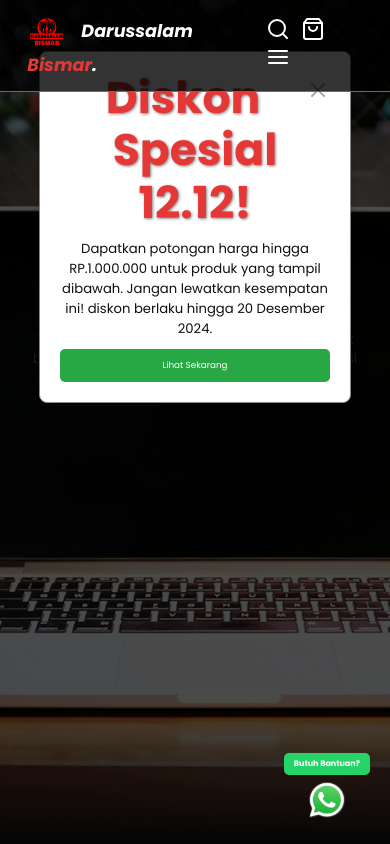
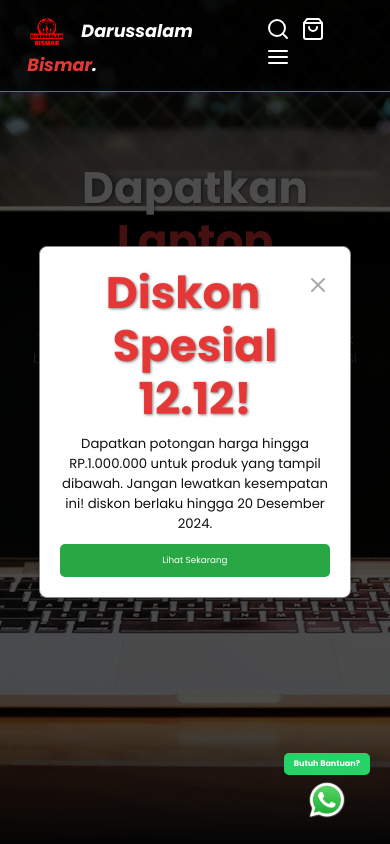
Before and after one commit to the-Tri-cyber/darbis, a plain HTML site: page index.html in a window 390 px wide. Shown: the top 844 px of the page. Drawn offline with nearby package versions, Linux system fonts and the light colour scheme.

Commit message:
responsive modal box

```diff
--- a/css/style.css
+++ b/css/style.css
@@ -547,6 +547,8 @@ footer .credit a {
 
 .modal {
   display: none; /* Tersembunyi secara default */
+  justify-content: center;
+  align-items: center;
   position: fixed; /* Tetap di tempat */
   z-index: 1; /* Di atas elemen lainnya */
   left: 0;
@@ -559,7 +561,6 @@ footer .credit a {
 
 .modal .modal-content {
   background-color: #fff; /* Latar belakang putih */
-  margin: 13% auto; /* Pusatkan modal */
   padding: 20px; /* Ruang di dalam modal */
   border: 1px solid #888; /* Garis batas */
   width: 80%; /* Lebar modal */
@@ -731,4 +732,8 @@ footer .credit a {
   html {
     font-size: 55%;
   }
+
+  .products .product-image img {
+    height: 18rem;
+  }
 }
--- a/index.html
+++ b/index.html
@@ -264,7 +264,7 @@
       // Fungsi untuk mengatur modal
       const handleModal = () => {
         const openModal = () => {
-          modal.style.display = "block";
+          modal.style.display = "flex";
         };
 
         const closeModalFunction = () => {
```
